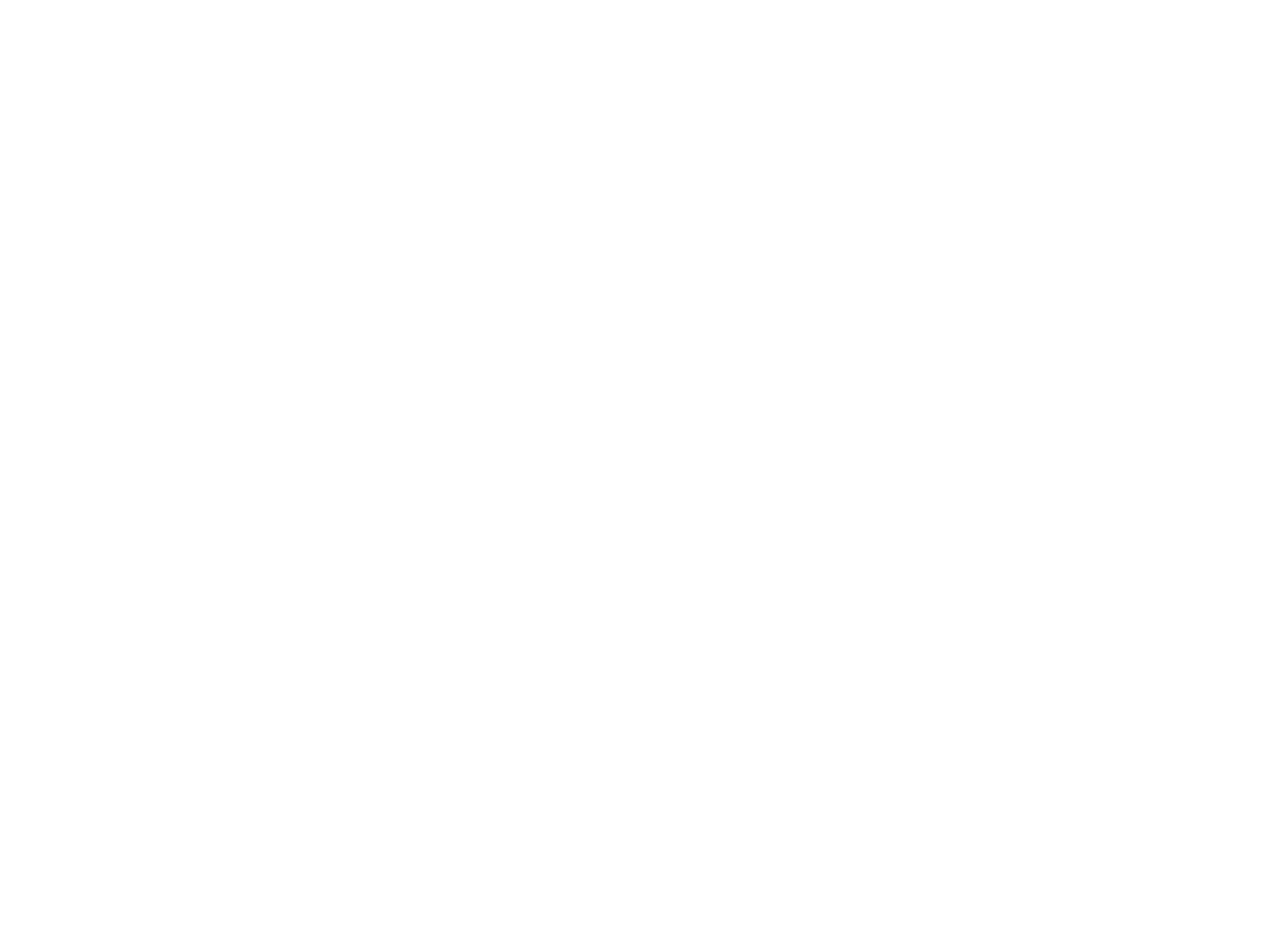
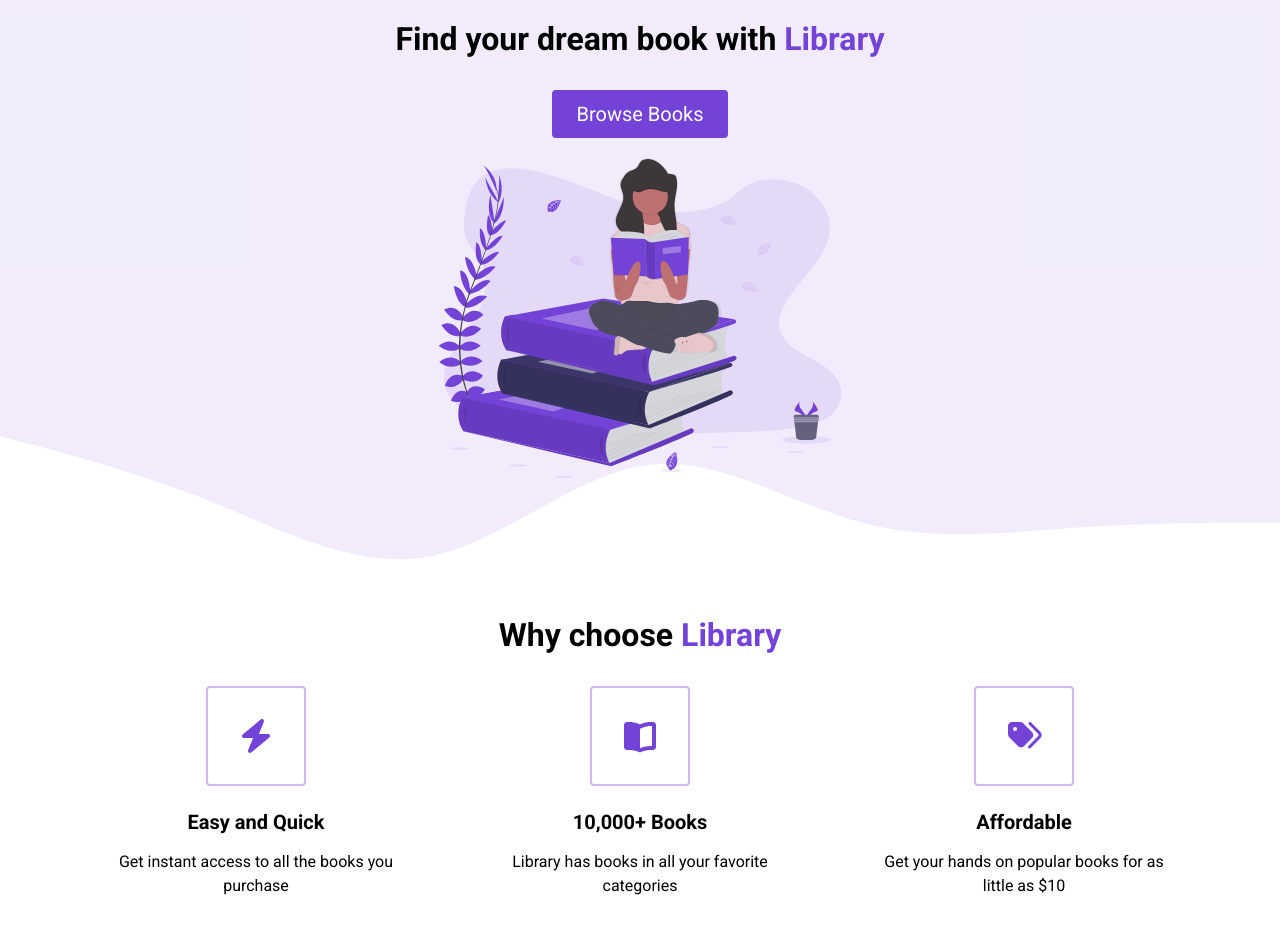
Before and after one commit to Kgithub7/Library, a React (Vite) app in the folder library-react-project/: page / in a window 1280 px wide. Shown: the part 240-1174 px from the top of the page. Before the commit the page ends 800 px from the top, so only its background shows below. Built offline with nearby package versions, Linux system fonts and the light colour scheme.

Commit message:
Complete landing page and highlights section

```diff
--- a/library-react-project/src/App.jsx
+++ b/library-react-project/src/App.jsx
@@ -1,11 +1,14 @@
 import { useState } from "react";
 import Nav from "./components/Nav.jsx"
+import Landing from "./components/Landing.jsx";
+import Highlights from "./components/Highlights.jsx";
 
 function App() {
   return (
     <div className="App">
       <Nav />
-
+      <Landing />
+      <Highlights />
     </div>
 
 
--- /dev/null
+++ b/library-react-project/src/components/Highlights.jsx
@@ -0,0 +1,35 @@
+import React from "react";
+import Highlight from "./ui/Highlight.jsx";
+
+function Highlights() {
+  return (
+    <section id="highlights">
+      <div className="container">
+        <div className="row">
+          <h2 className="section__title">
+            Why choose <span className="purple">Library</span>
+          </h2>
+          <div className="highlight__wrapper">
+            <Highlight
+              icon="bolt"
+              title="Easy and Quick"
+              para="Get instant access to all the books you purchase"
+            />
+            <Highlight
+              icon="book-open"
+              title="10,000+ Books"
+              para="Library has books in all your favorite categories"
+            />
+            <Highlight
+              icon="tags"
+              title="Affordable"
+              para="Get your hands on popular books for as little as $10"
+            />
+          </div>
+        </div>
+      </div>
+    </section>
+  );
+}
+
+export default Highlights;
--- /dev/null
+++ b/library-react-project/src/components/Landing.jsx
@@ -0,0 +1,28 @@
+import React from "react";
+import HeaderImage from "../assets/Undraw_Books.svg"
+
+function Landing() {
+  return (
+    <section id="landing">
+      <header>
+        <div className="header__container">
+          <div className="header__description">
+            <h1>Australia's most awarded online library platform</h1>
+            <h2>
+              Find your dream book with{" "}
+              <span className="purple">Library</span>
+            </h2>
+            <a href="#features">
+              <button className="btn">Browse Books</button>
+            </a>
+                  </div>
+                  <figure className="header__img--wrapper">
+                      <img src={HeaderImage} alt="" />
+                  </figure>
+        </div>
+      </header>
+    </section>
+  );
+}
+
+export default Landing;
--- /dev/null
+++ b/library-react-project/src/components/ui/Highlight.jsx
@@ -0,0 +1,17 @@
+import React from "react";
+import { FontAwesomeIcon } from "@fortawesome/react-fontawesome";
+
+
+function Highlight({ icon, title, para }) {
+  return (
+    <div className="highlight">
+      <div className="highlight__img">
+        <FontAwesomeIcon icon={icon} />
+      </div>
+      <h3 className="highlight__subtitle">{title}</h3>
+      <p className="highlight__para">{para}</p>
+    </div>
+  );
+}
+
+export default Highlight;
--- a/library-react-project/src/index.css
+++ b/library-react-project/src/index.css
@@ -1,9 +1,9 @@
-@import url('https://fonts.googleapis.com/css2?family=Roboto:wght@400;500;700&display=swap');
+@import url("https://fonts.googleapis.com/css2?family=Roboto:wght@400;500;700&display=swap");
 * {
   padding: 0;
   margin: 0;
   box-sizing: border-box;
-  font-family: 'Roboto', sans-serif;
+  font-family: "Roboto", sans-serif;
 }
 
 .App {
@@ -45,8 +45,6 @@
 a:hover {
   text-decoration: underline;
 }
-
-
 
 ul {
   display: flex;
@@ -217,7 +215,6 @@
   color: white;
 }
 
-
 /*
 
 LANDING
@@ -225,7 +222,7 @@
 */
 
 #landing {
-  background-color: rgba(115, 66, 214, 0.1)
+  background-color: rgba(115, 66, 214, 0.1);
 }
 
 header {
@@ -233,13 +230,13 @@
 }
 
 .header__container {
+  padding-top: 24px;
   width: 100%;
   max-width: 720px;
   margin: 0 auto;
   height: 100%;
   display: flex;
   flex-direction: column;
-  justify-content: space-around;
 }
 
 .header__description {
@@ -251,7 +248,7 @@
 .header__img--wrapper {
   padding: 20px;
   z-index: 50;
-  max-height: 50vh;
+  max-height: 45vh;
 }
 
 .container {
@@ -406,7 +403,7 @@
 }
 
 .book__price--skeleton {
-  width : 200px;
+  width: 200px;
   height: 19px;
 }
 
@@ -500,7 +497,7 @@
 
 #books__main {
   flex: 1;
-  background-color: rgb(248,249,250);
+  background-color: rgb(248, 249, 250);
 }
 
 .books__header {
@@ -614,7 +611,7 @@
 }
 
 .book__selected--title {
-  margin-bottom: 8px
+  margin-bottom: 8px;
 }
 
 .book__summary--title {
@@ -689,7 +686,6 @@
   max-width: 90px;
   max-height: 128px;
 }
-
 
 .cart__book--info {
   display: flex;
@@ -795,7 +791,6 @@
   }
 }
 
-
 /* SMALL PHONES, LARGE SMARTPHONES */
 @media (max-width: 550px) {
   .btn__menu {
--- a/library-react-project/src/main.jsx
+++ b/library-react-project/src/main.jsx
@@ -3,12 +3,12 @@
 import './index.css'
 import App from './App.jsx'
 import {library} from "@fortawesome/fontawesome-svg-core"
-import { faBars, faShoppingCart, faTimes } from "@fortawesome/free-solid-svg-icons"
+import { faBars, faBolt, faBookOpen, faShoppingCart, faTags, faTimes } from "@fortawesome/free-solid-svg-icons"
 
-library.add(faBars, faShoppingCart, faTimes)
+library.add(faBars, faShoppingCart, faTimes,faBolt,faBookOpen,faTags)
 
 createRoot(document.getElementById('root')).render(
   <StrictMode>
     <App />
-  </StrictMode>,
+  </StrictMode>
 )
```
